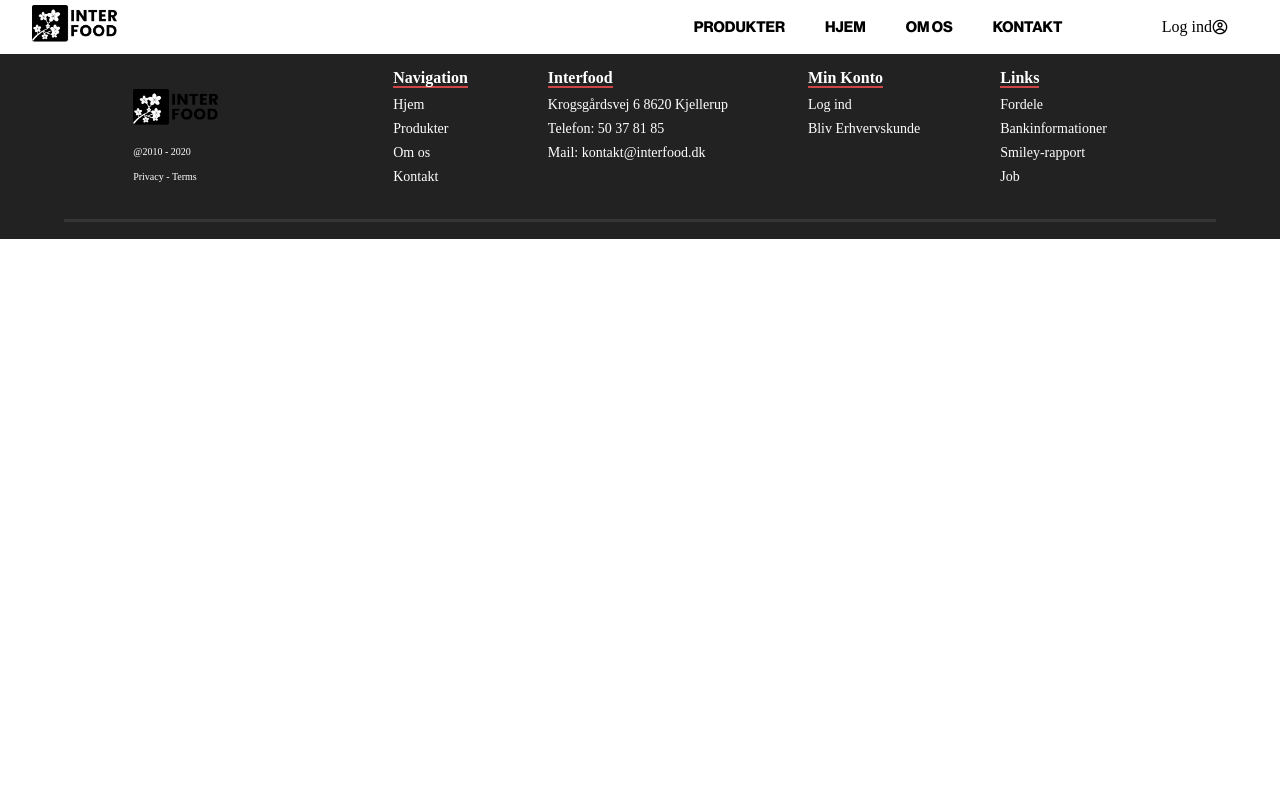
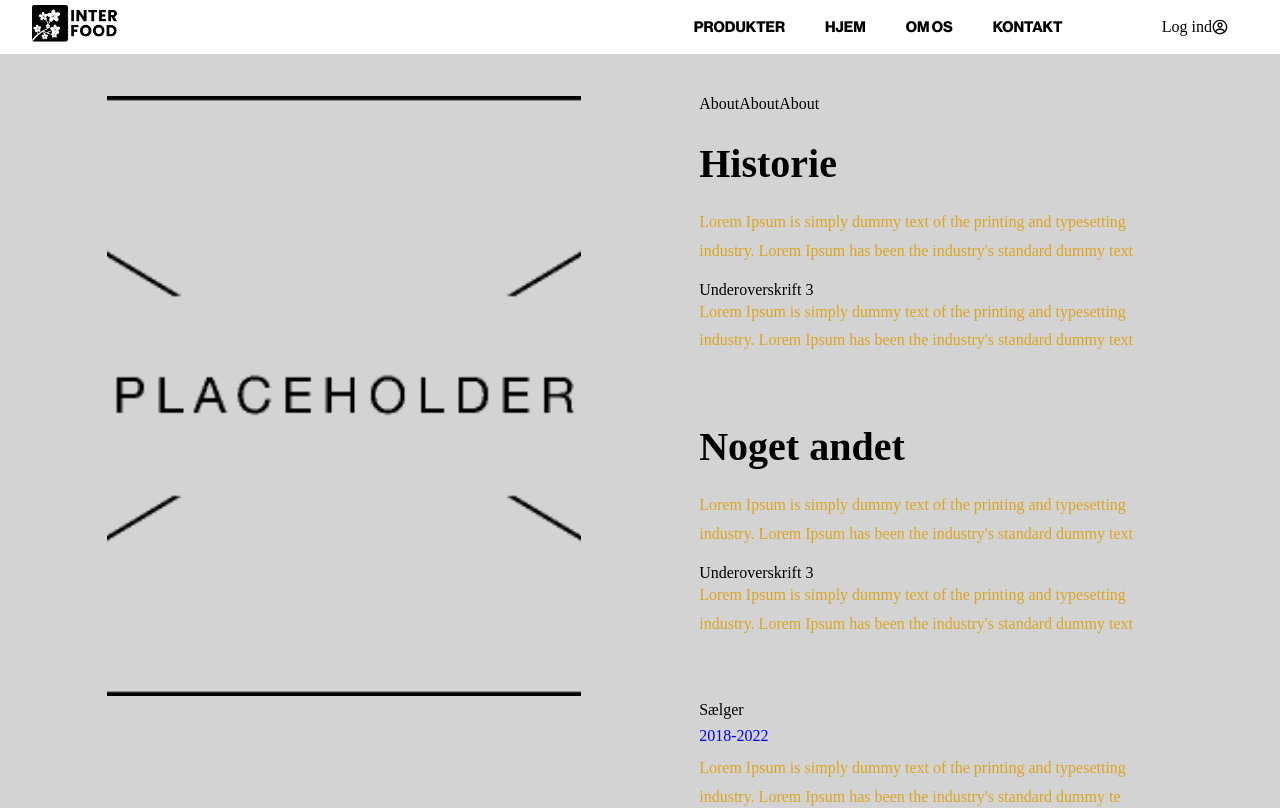
Before and after one commit to MalteKrog/Interfood, a React (Create React App) app: page /about in a window 1280 px wide. Shown: the top 808 px of the page. Built offline with nearby package versions, Linux system fonts and the light colour scheme.

Commit message:
contact, done? nej.

```diff
--- a/package.json
+++ b/package.json
@@ -16,6 +16,7 @@
     "react-dom": "^18.2.0",
     "react-icons": "^4.7.1",
     "react-on-screen": "^2.1.1",
+    "react-phone-input-2": "^2.15.1",
     "react-phone-number-input": "^3.2.13",
     "react-router-dom": "^6.4.4",
     "react-scripts": "5.0.1",
--- a/src/App.css
+++ b/src/App.css
@@ -41,7 +41,6 @@
   font-size: 40px;
   font-weight: 700;
   margin-bottom: 30px;
-  text-align: center;
   font-family: "medium";
 }
 
@@ -69,8 +68,7 @@
 .container{
   position: relative;
   display: flex;
-  justify-content: left;
-  padding-left: 50px;
+  justify-content: center;
 }
 
 .contact-box {
@@ -92,8 +90,9 @@
 }
 
 .right {
-  padding-left: 5%;
+  padding-left: 100px;
   flex: 50%;
+  margin-top: auto;
 
 }
 
@@ -128,7 +127,7 @@ p.success {
   width: 100%;
   background: rgba(96, 93, 93, 0.1);
   border: 1px solid rgba(219, 219, 219, 0.5);
-  margin: 0 0 8px 0;
+  margin: 0 0 22px 0;
   padding: 18px 26px;
   font-weight: 500;
   font-size: 18px;
@@ -307,11 +306,16 @@ p.success {
     justify-content: center;
 }
 
+.gmap_canvas {
+  width: 100%;
+  display: contents;
+}
+
 iframe{
-    width: 1170px;
+    width: 80%;
     height: 400px;
     border-radius: 1px;
-    border: 35px solid black;
+    border: 20px solid black;
 }
 
 /* Telefon boks :) */
@@ -327,6 +331,7 @@ iframe{
   letter-spacing: 1px;
   line-height: 1.7;
   padding: 20px 10px 30px 40px;
+  margin: 0 0 20px 0;
 }
 
 
--- /dev/null
+++ b/src/components/About/about.css
@@ -0,0 +1,102 @@
+.about{
+    padding: 5rem 3rem 3rem 3rem;
+    background-color: lightgray;
+}
+.row{
+    display: flex;
+    justify-content: space-around;
+}
+
+.row .column{
+    width: 40%;
+}
+
+.column .tabs{
+    display:flex;
+}
+
+.single-tab{
+    background-color: red;
+    margin-right: 10px;
+    cursor: pointer;
+}
+
+.single-tab h2{
+    display:block;
+    padding: 10px 16px;
+    border-radius: 4px;
+    color: green;
+    font-size: 14px;
+    font-weight: 600;
+}
+
+.about-img{
+    position: relative;
+    background-image: url('../../assets/img/placeholder.png'); /*SKal ændres til billede*/
+    background-repeat:no-repeat;
+    background-size: cover;
+    background-position: center center;
+    height: 600px;
+    width: 100%;
+}
+
+.content{
+    padding-top: 1.5rem;
+    padding-bottom: 1.5rem;
+}
+
+.content h2{
+    font-size: 40px;
+    font-weight: 700;
+    line-height: 1.4;
+    margin-bottom: 1rem;
+}
+
+.content p{
+    padding-bottom: 1rem;
+    font-size: 16;
+    line-height: 1.8;
+    font-weight: 400;
+    color: goldenrod;
+}
+
+.single-content h3{
+    font-size: 1.5rem;
+    font-weight: 700;
+    line-height: 1.5;
+    margin-bottom: 1rem;
+}
+
+/* Experience */
+
+.exp-column h3{
+    margin-bottom: 10px;
+}
+
+.exp-column span{
+    font-weight: 500;
+    color: blue;
+}
+
+.exp-column p{
+    margin-top: 10px;
+}
+
+@media screen and (max-width:768px) {
+    .about{
+        padding: 2rem 1rem 3rem 1rem;
+    }
+    .row{
+        display: flex;
+        flex-direction: column;
+    }
+    .about-img{
+        height: 500px;
+    }
+    .row .column{
+        width: 100%;
+    }
+    .tabs{
+        padding-top: 3rem;
+    }
+}
--- /dev/null
+++ b/src/components/About/about.js
@@ -0,0 +1,86 @@
+import React ,{Fragment} from 'react'
+import "../About/about.css"
+
+const About = () => {
+    return (
+        <Fragment>
+
+        <section className='about'>
+            <div className='row'>
+
+                <div className='column'>
+                    <div className='about-img'>
+                </div>
+
+                </div>
+
+                <div className='column'>
+
+                <div className='tabs'>
+                    <div className='singe-tab'>
+                        <h2>About</h2>
+                    </div>
+
+                    <div className='singe-tab'>
+                        <h2>About</h2>
+                    </div>
+
+                    <div className='singe-tab'>
+                        <h2>About</h2>
+                    </div>
+
+                </div>
+
+                <div className='tab-content'>
+
+                    {/* Historie indhold*/}
+                    <div className='content'>
+                        <h2>Historie</h2>
+                        <p>Lorem Ipsum is simply dummy text of the printing and typesetting industry. Lorem Ipsum has been the industry's standard dummy text</p>
+                        <h3>Underoverskrift 3</h3>
+                        <p>Lorem Ipsum is simply dummy text of the printing and typesetting industry. Lorem Ipsum has been the industry's standard dummy text</p>
+                    </div>
+
+                    {/*Noget andet indhold*/}
+                    <div className='content'>
+                        <h2>Noget andet</h2>
+                        <p>Lorem Ipsum is simply dummy text of the printing and typesetting industry. Lorem Ipsum has been the industry's standard dummy text</p>
+                        <h3>Underoverskrift 3</h3>
+                        <p>Lorem Ipsum is simply dummy text of the printing and typesetting industry. Lorem Ipsum has been the industry's standard dummy text</p>
+                    </div>
+
+                    {/*Noget andet indhold*/}
+                    <div className='content'>
+                        <div className='exp-column'>
+                            <h3>Sælger</h3>
+                            <span>2018-2022</span>
+                            <p>Lorem Ipsum is simply dummy text of the printing and typesetting industry. Lorem Ipsum has been the industry's standard dummy te</p>
+                        </div>
+
+                        <div className='exp-column'>
+                            <h3>Sælger</h3>
+                            <span>2018-2022</span>
+                            <p>Lorem Ipsum is simply dummy text of the printing and typesetting industry. Lorem Ipsum has been the industry's standard dummy te</p>
+                        </div>
+
+                        <div className='exp-column'>
+                            <h3>Sælger</h3>
+                            <span>2018-2022</span>
+                            <p>Lorem Ipsum is simply dummy text of the printing and typesetting industry. Lorem Ipsum has been the industry's standard dummy te</p>
+                        </div>
+
+                    </div>
+
+                </div>
+
+                </div>
+
+                </div>
+
+        </section>
+
+        </Fragment>
+    )
+}
+
+export default About
--- a/src/components/contact/contact.js
+++ b/src/components/contact/contact.js
@@ -49,7 +49,6 @@ export const Contact = () => {
 
   return (
     <section className="contact" id="connect">
-       <h2>Kontakt</h2>
       <Container>
         <Row className="align-items-center">
           <Col size={12} md={6}>
@@ -59,7 +58,7 @@ export const Contact = () => {
 
               <section className="container">
                 <div className="contact-box">
-
+                <h2>Kontakt</h2>
 
                     {/* Kontakt formularboksen */}
                         <div className="left">
--- a/src/pages/AboutPage.js
+++ b/src/pages/AboutPage.js
@@ -1,8 +1,12 @@
 import React from 'react'
+import About from '../components/About/about'
 
 const AboutPage = () => {
   return (
+    <>
     <div>AboutPage</div>
+    <About></About>
+    </>
   )
 }
 
```
Also changed, not shown: 2 other files (tests, documents, lock files or other folders).
